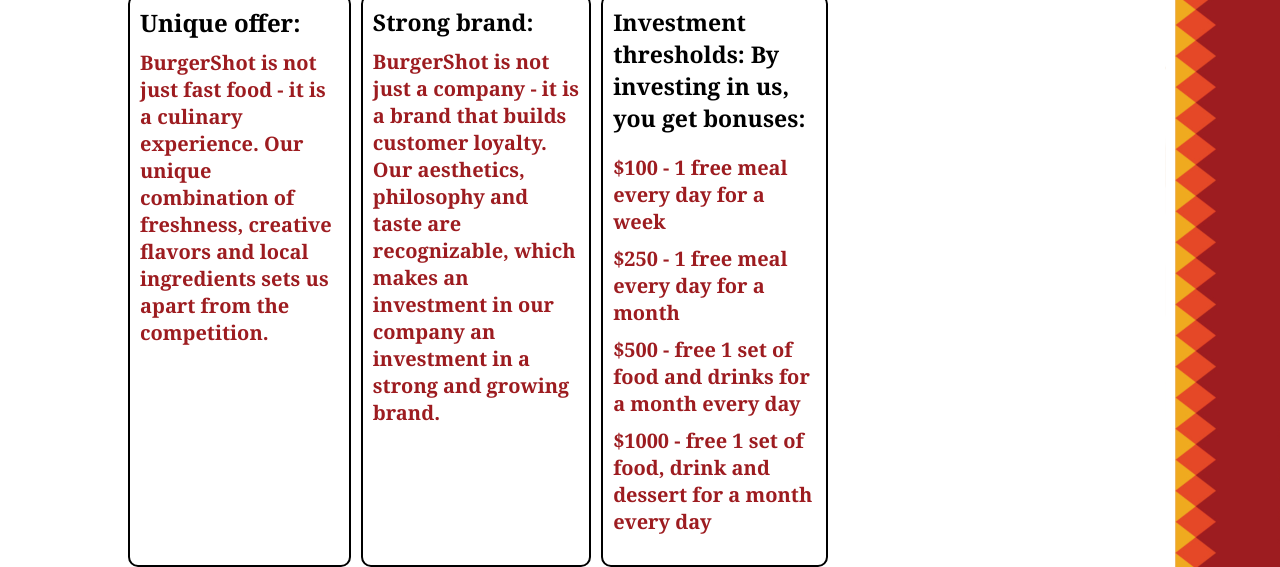
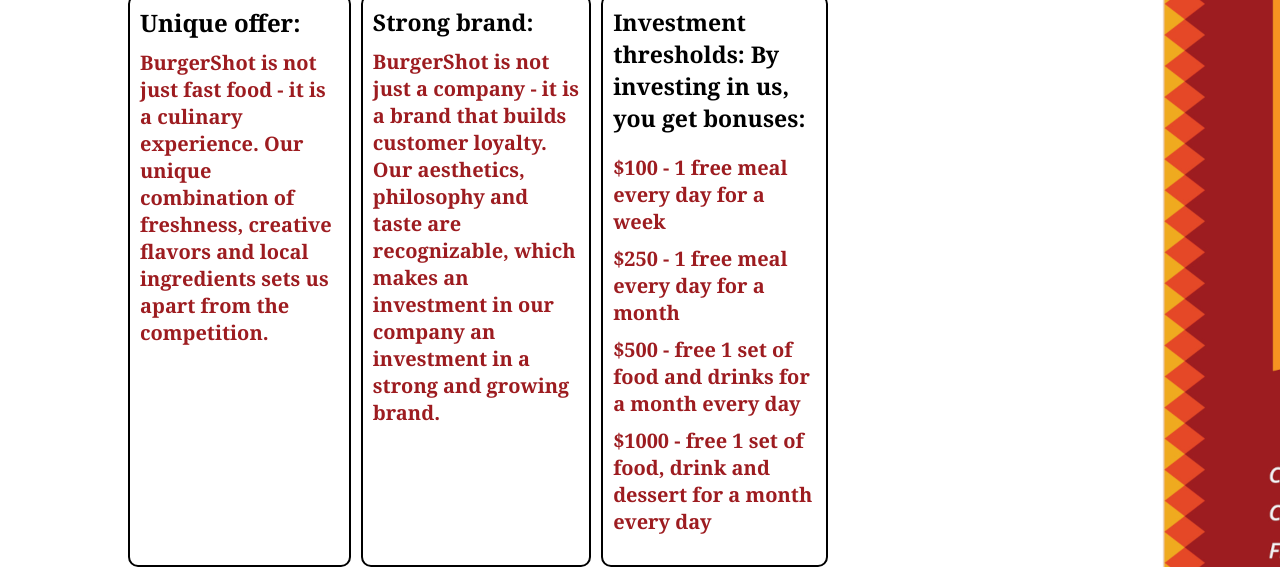
Before and after one commit to VekoDev/BurgerShot, a plain HTML site: page index.html in a window 1280 px wide. Shown: the part 262-829 px from the top of the page. Drawn offline with Linux system fonts and the light colour scheme.

Commit message:
Add files via upload

```diff
--- a/style.css
+++ b/style.css
@@ -6,7 +6,7 @@
 }
 
 body {
-    background: url(grafiki/tło2.png)
+    background: url(grafiki/tło.png)
 }
 
 
```
